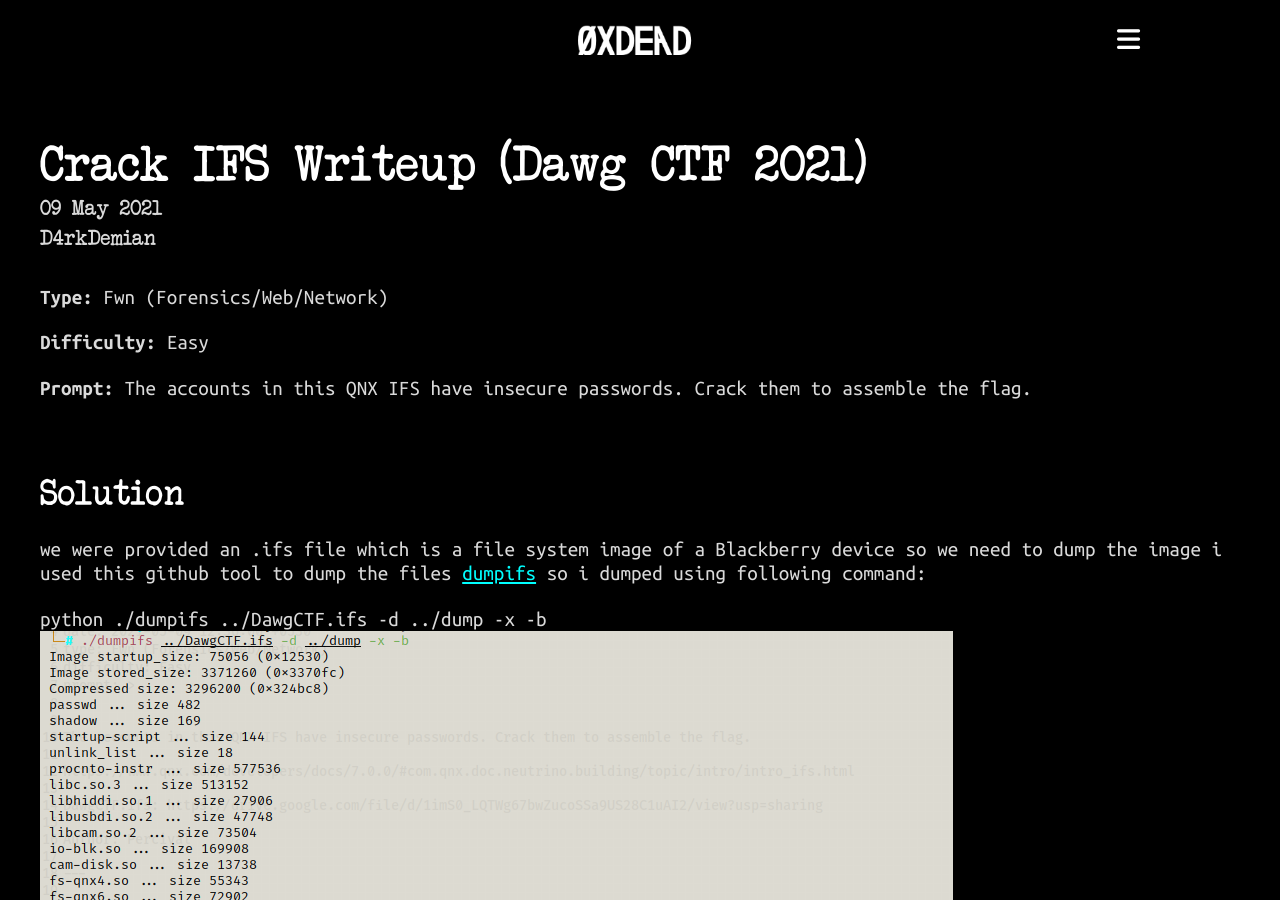
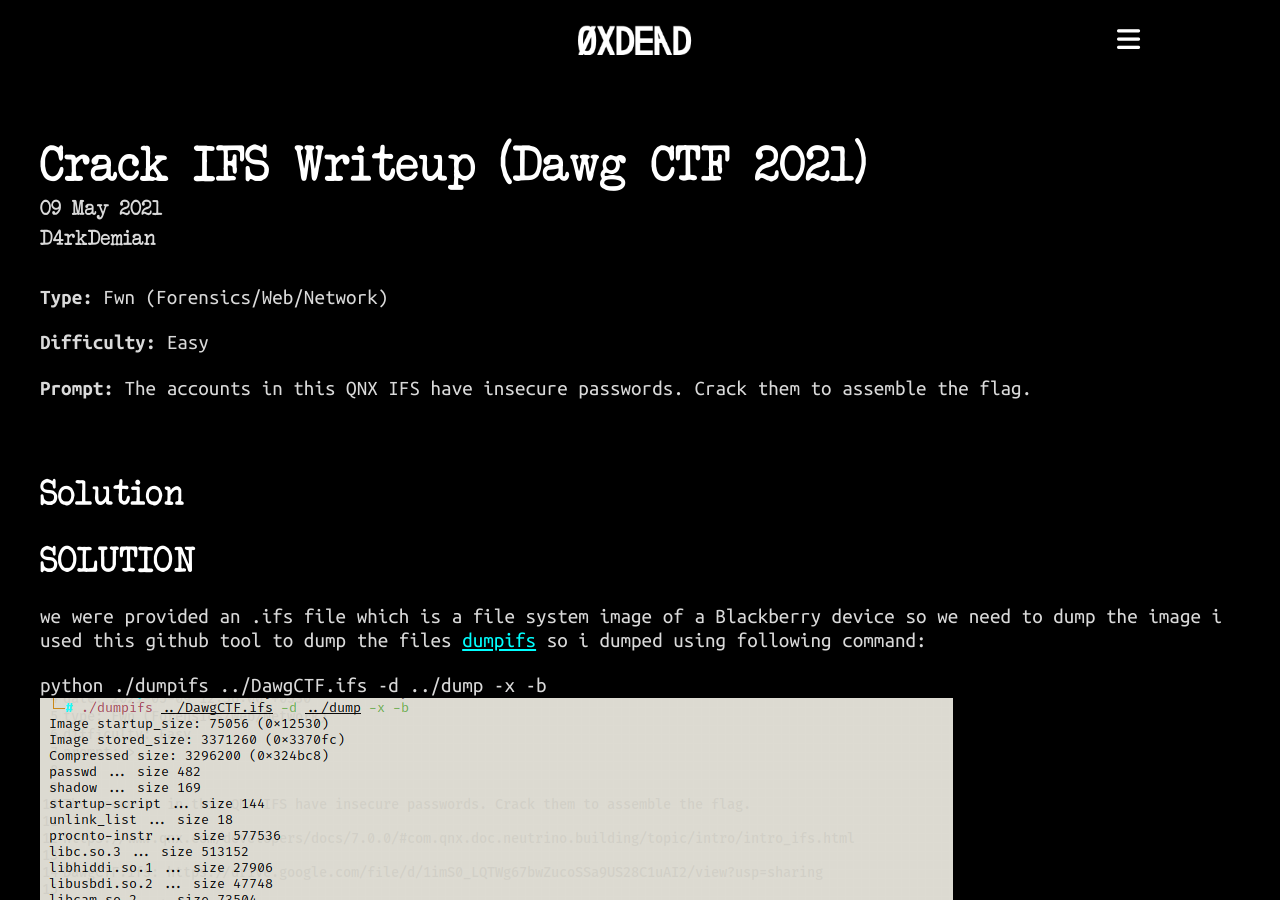
Before and after one commit to bitcriminals/bitcriminals.github.io, a Jekyll site: the page built from writeups/_dawgctf21/crackifs.md, in a window 1280 px wide and 900 px high. Built offline with Jekyll 4.4.1, drawn with Linux system fonts in a browser that asks for light colours; nearby versions of some CDN libraries.

Commit message:
crackifs writeup

```diff
--- a/writeups/_dawgctf21/crackifs.md
+++ b/writeups/_dawgctf21/crackifs.md
@@ -2,12 +2,14 @@
 title: Crack IFS
 layout: post
 author: D4rkDemian
-date: 2021-05-09 12:36:00
+date: 2021-05-09 12:36:00 +0530
 type: Fwn (Forensics/Web/Network)
 difficulty: Easy
 prompt: The accounts in this QNX IFS have insecure passwords. Crack them to assemble the flag.
 
 ---
+
+# SOLUTION
 
 we were provided an .ifs file which is a file system image of a Blackberry device so we need to dump the image i used this github tool to dump the files
 [dumpifs](https://github.com/askac/dumpifs)
```
